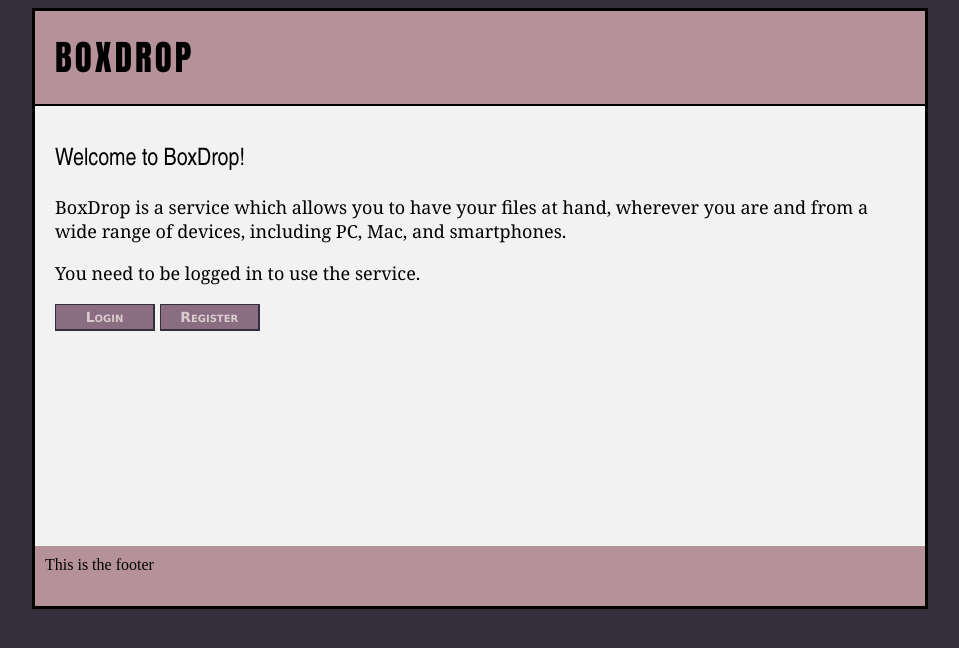
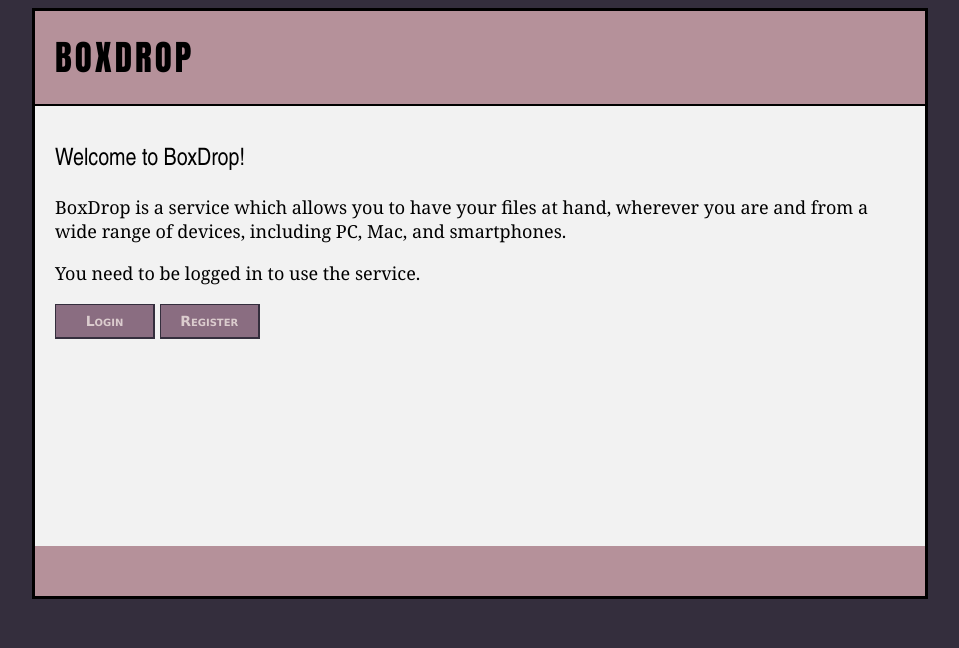
Before and after one commit to mrotaru/boxdrop, a PHP site: page / in a window 1280 px wide. Shown: the top 648 px of the page, without its empty margins (160-1119 px from the left). Run offline with PHP 8.4, Linux system fonts and the light colour scheme.

Commit message:
buttons done

```diff
--- a/index.html
+++ b/index.html
@@ -26,12 +26,12 @@
             You need to be logged in to use the service.
             </p>
 
-            <input type='button' id='login' class='button' value='Login'/>
-            <input type='button' id='register' class='button' value='Register'/>
+            <input type='button' class='button' value='Login'/>
+            <input type='button' class='button' value='Register'/>
+
         </div>
 
         <div id="footer">
-            This is the footer
         </div>
     </div>
 </body>
--- a/style.css
+++ b/style.css
@@ -26,7 +26,7 @@ body
     margin: 0;
     padding: 10px;
     background-color: #B5919A;
-    height: 40px;
+    height: 30px;
 }
 
 #container
@@ -102,15 +102,15 @@ body
 
 .button
 {
-    margin: 0 0 10px 0;
+    margin-top:    1px;
     padding: 4px 7px;
     width:  100px;
-    border: 0px;
-    border-bottom: 2px double #342E3D;
-    border-top:    1px double #342E3D;
-    border-left:   1px double #342E3D;
-    border-right:  2px double #342E3D;
+    border-bottom: 2px solid #342E3D;
+    border-top:    1px solid #342E3D;
+    border-left:   1px solid #342E3D;
+    border-right:  2px solid #342E3D;
     color: #DBCCCE;
+    height: 35px;
     background-color: #8A6D81;
     font: bold small-caps 14px Verdana;
 }
@@ -121,15 +121,13 @@ body
     background-color: #BD95B0;
 }
 
-/* , #register:active*/
-#login:active
+.button:active
 {
-    border: 0px;
-    border-bottom: 1px double #342E3D;
-    border-top:    2px double #342E3D;
-    border-left:   2px double #342E3D;
-    border-right:  1px double #342E3D;
+    margin-top:    0px;
+    border-bottom: 1px solid #342E3D;
+    border-top:    2px solid #342E3D;
+    border-left:   2px solid #342E3D;
+    border-right:  1px solid #342E3D;
     color: #DBCCCE;
     background-color: #8A6D81;
-    outline: none;
 }
```
